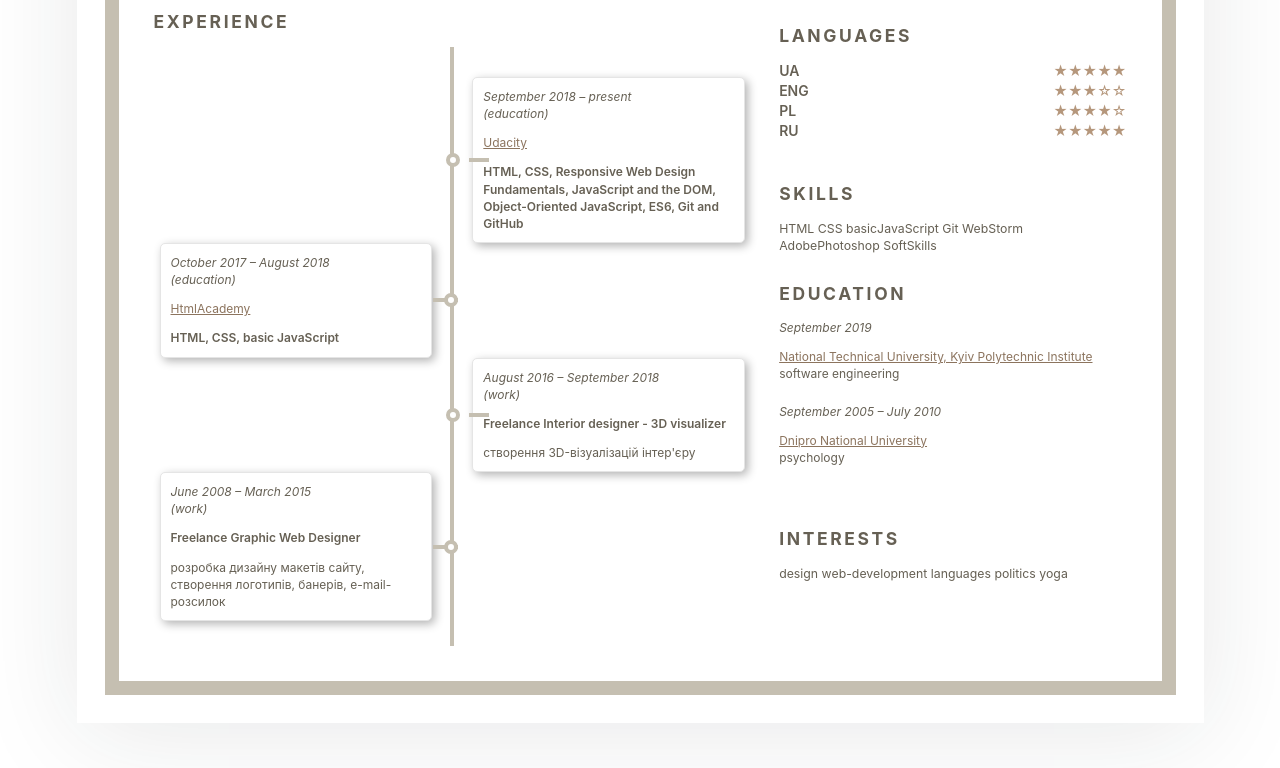
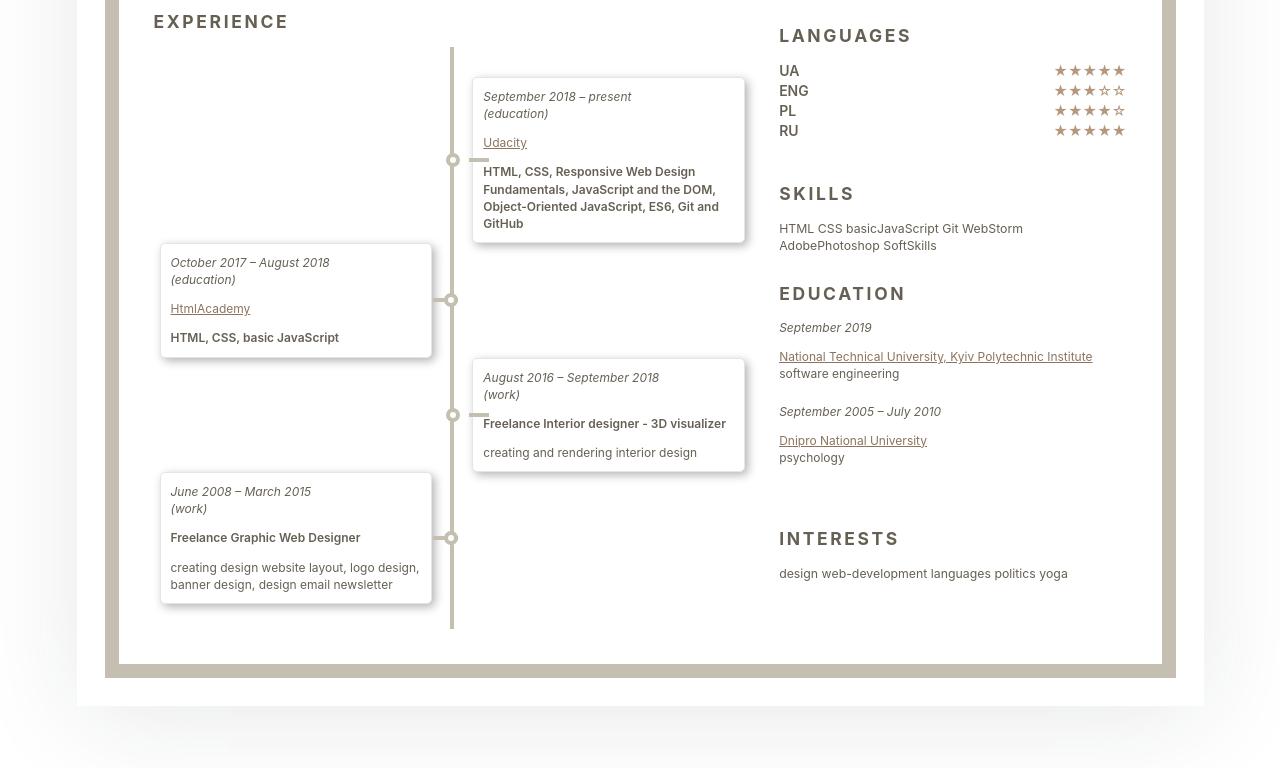
Before and after one commit to dizerfree/homepage, a plain HTML site: page index.html in a window 1280 px wide. Shown: the part 554-1322 px from the top of the page. Drawn offline with Linux system fonts and the light colour scheme.

Commit message:
Update index.html

```diff
--- a/index.html
+++ b/index.html
@@ -21,6 +21,7 @@
               <div class="stackable grid">
                 <div class="sixteen wide column">
                   <h1 class="name">Grushko Nataliia</h1>
+
                   <div class="job">Student</div>
                   <ul class="contacts">
                     <li>
@@ -107,7 +108,7 @@
                       <em>(work)</em>
                     </p>
                     <p><strong>Freelance Interior designer - 3D visualizer</strong></p>
-                    <p>створення 3D-візуалізацій інтер'єру</p>
+                    <p>creating and rendering interior design</p>
 
                   </li>
 
@@ -118,8 +119,7 @@
                       <em>(work)</em>
                     </p>
                     <p><strong>Freelance Graphic Web Designer</strong></p>
-                    <p>розробка дизайну макетів сайту, створення логотипів, банерів, e-mail-розсилок</p>
-
+                    <p>creating design website layout, logo design, banner design, design email newsletter</p>
                   </li>
 
               </ul>
```
